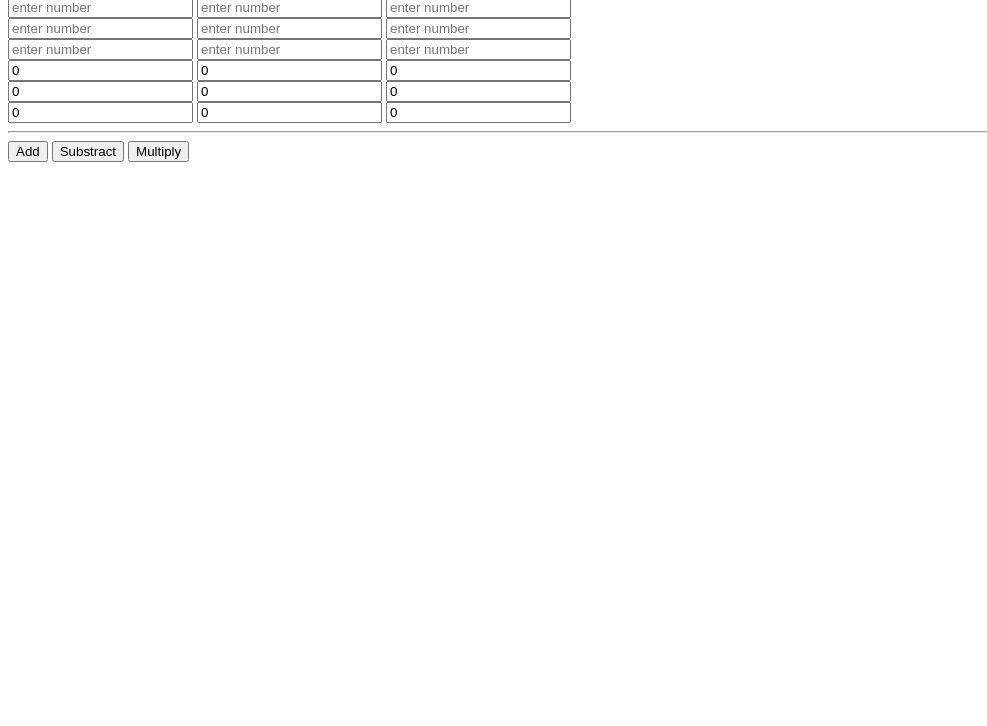
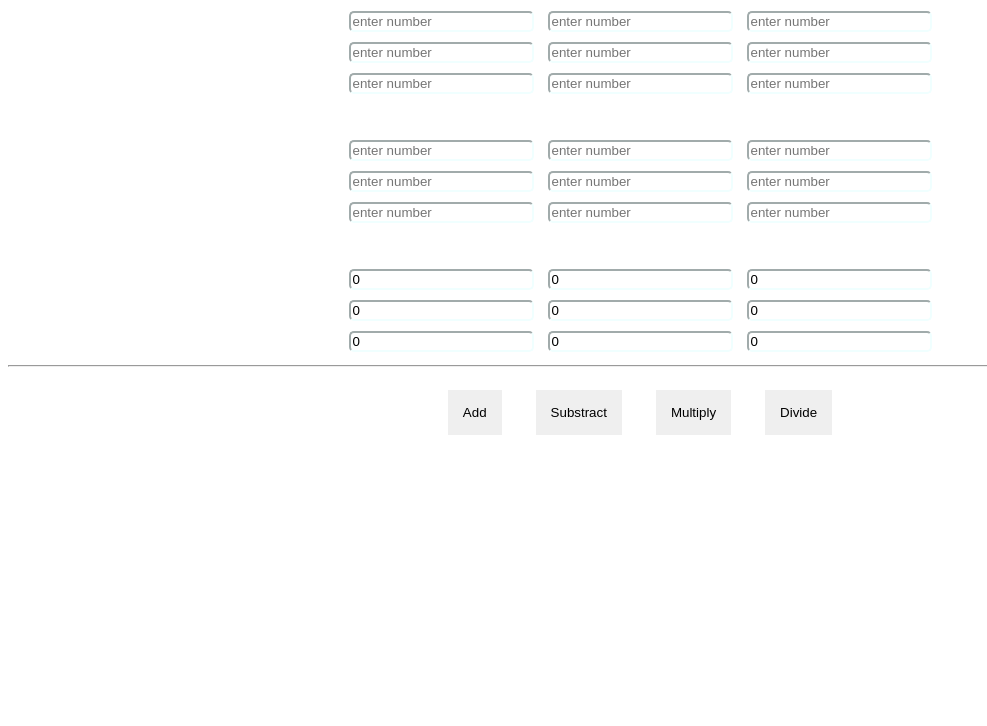
Before and after one commit to hammadalibarejee/assignment3, a plain HTML site: page index.html in a window 1280 px wide. Shown: the part 74-800 px from the top of the page, without its empty margins (0-987 px from the left). Drawn offline with Linux system fonts and the light colour scheme.

Commit message:
Add files via upload

```diff
--- a/app.js
+++ b/app.js
@@ -174,3 +174,47 @@ const multiplyMatrix = () => {
     document.getElementById("box3val8").value = m3[2][1];
     document.getElementById("box3val9").value = m3[2][2];
 }
+const divMatrix = () => {
+    let m1 = [
+        [Number(m1One.value), Number(m1Two.value), Number(m1Three.value)],
+        [Number(m1Four.value), Number(m1Five.value), Number(m1Six.value)],
+        [Number(m1Seven.value), Number(m1Eight.value), Number(m1Nine.value)]
+    ];
+
+    let m2 = [
+        [Number(m2One.value), Number(m2Two.value), Number(m2Three.value)],
+        [Number(m2Four.value), Number(m2Five.value), Number(m2Six.value)],
+        [Number(m2Seven.value), Number(m2Eight.value), Number(m2Nine.value)]
+    ];
+
+    let m3 = [
+        [Number(m3One.value), Number(m3Two.value), Number(m3Three.value)],
+        [Number(m3Four.value), Number(m3Five.value), Number(m3Six.value)],
+        [Number(m3Seven.value), Number(m3Eight.value), Number(m3Nine.value)]
+    ];
+
+    console.log('Matrix 1: ', m1);
+    console.log('Matrix 2: ', m2);
+    console.log('Matrix 3: ', m3);
+
+    for (let i = 0; i < 3; i++) {
+        // console.log(i, 'i*');
+
+        for (j = 0; j < 3; j++) {
+            // console.log(j, 'j');
+
+            m3[i][j] = m1[i][j] / m2[i][j];
+
+        }
+    }
+
+    document.getElementById("box3val1").value = m3[0][0];
+    document.getElementById("box3val2").value = m3[0][1];
+    document.getElementById("box3val3").value = m3[0][2];
+    document.getElementById("box3val4").value = m3[1][0];
+    document.getElementById("box3val5").value = m3[1][1];
+    document.getElementById("box3val6").value = m3[1][2];
+    document.getElementById("box3val7").value = m3[2][0];
+    document.getElementById("box3val8").value = m3[2][1];
+    document.getElementById("box3val9").value = m3[2][2];
+}
--- a/index.html
+++ b/index.html
@@ -10,8 +10,10 @@
 </head>
 
 <body>
+    <h1 class="container">Matrix Calculator</h1>
+    <div class="marg">
+        <div class="container">
 
-    <div class="container">
             <div class="box1">
                 <div class="inner-box">
                     <input type="number" id="box1val1" placeholder="enter number" class="form-validator" />
@@ -32,7 +34,8 @@
                 </div>
             </div>
 
-
+            <br>
+            <br>
 
             <div class="box2">
                 <div class="inner-box">
@@ -55,6 +58,8 @@
             </div>
 
 
+            <br>
+            <br>
 
             <div class="box3">
                 <div class="inner-box">
@@ -76,11 +81,20 @@
                 </div>
             </div>
         </div>
+    </div>
 
     <hr />
-    <button onclick="addMatrix()"> Add</button>
-    <button onclick="subMatrix()">Substract</button>
-    <button onclick="multiplyMatrix()">Multiply</button>
+    <div class="container">
+        <button onclick="addMatrix()" class="btn"> Add</button>
+        <button onclick="subMatrix()" class="btn">Substract</button>
+        <button onclick="multiplyMatrix()" class="btn">Multiply</button>
+        <button onclick="divMatrix()" class="btn">Divide</button>
+    </div>
+    </div>
+
+
+
+
 
     <script src="app.js"></script>
 </body>
--- a/style.css
+++ b/style.css
@@ -1,24 +1,40 @@
 /* body{
     margin-top: 100px;
 }
-.box1{
-    margin-left: 400px;
-    margin-right: 400px;
-    border-style: dashed;
-    border: 1px;
-
-}
-.box2{
-    margin-left: 400px;
-    margin-right: 400px;
-    border-style: dashed;
-    border: 1px;
-
-}
-.box3{
+.marg{
     margin-left: 400px;
     margin-right: 400px;
     border-style: dashed;
     border: 1px;
 
 } */
+.btn{
+    padding:15px;
+    border: none;
+    margin: 15px;
+
+
+
+}
+.btn:hover{
+    background-color: gray;
+    color: white;
+    transition: ease-in;
+    transition-duration: 0.6s;
+    -webkit-transition: ease-in;
+    -webkit-transition-duration: 0.6s;
+    cursor: pointer;
+
+}
+.innerbox{
+    margin: 10px;
+}
+input{
+    border-color:azure;
+    border-radius: 5px;
+    margin: 5px;
+}
+.container{
+    text-align: center;
+
+}
```
Lines whose indentation alone changed are shown as unchanged.
